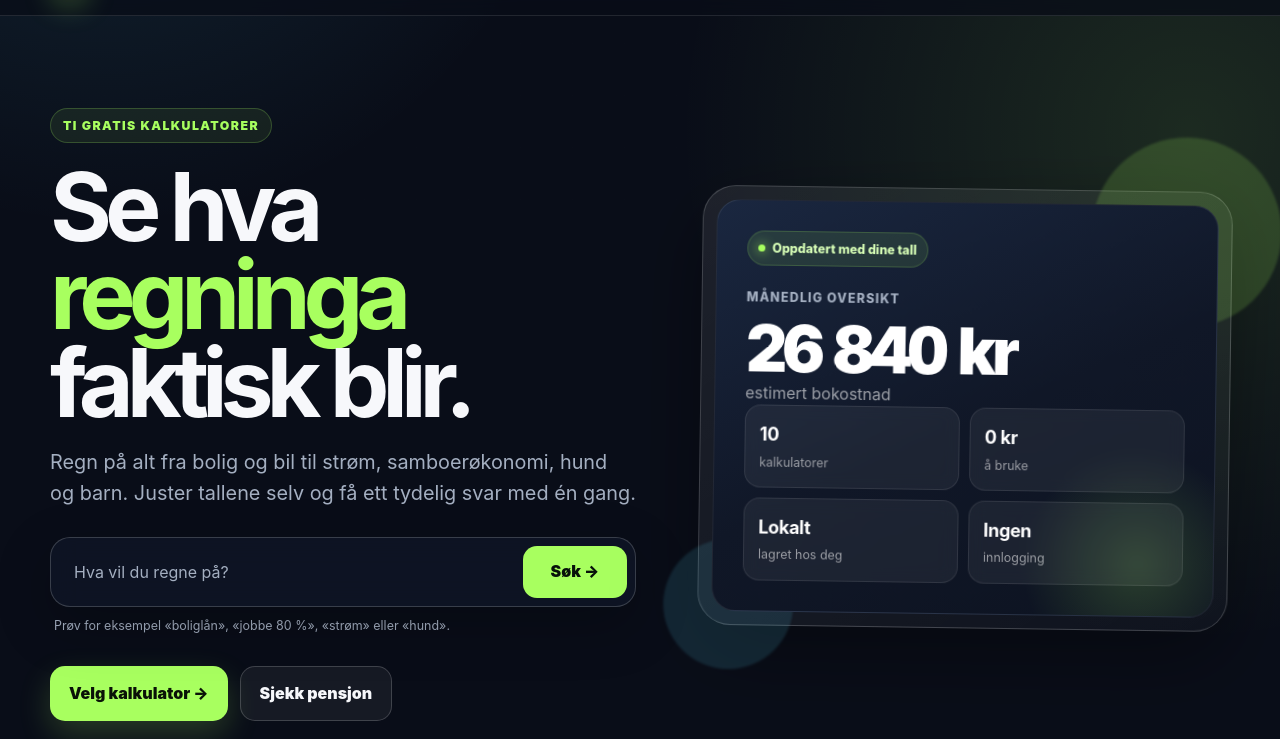
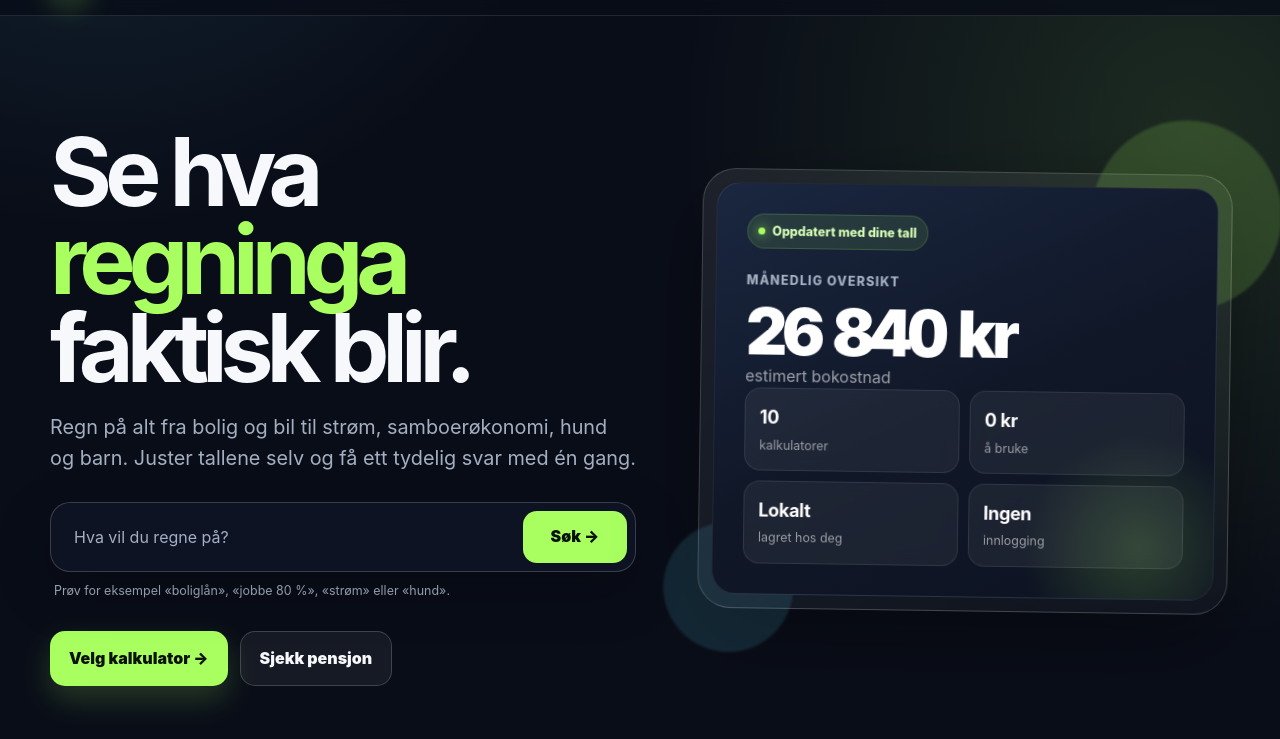
Before and after one commit to lokliydstudio/regninga, a plain HTML site: page index.html in a window 1280 px wide. Shown: the part 61-800 px from the top of the page. Drawn offline with Linux system fonts and the light colour scheme.

Commit message:
Update index.html

```diff
--- a/index.html
+++ b/index.html
@@ -40,7 +40,6 @@
 <section class="hero">
 <div class="container hero-grid">
 <div>
-<span class="eyebrow">Ti gratis kalkulatorer</span>
 <h1>Se hva <em>regninga</em> faktisk blir.</h1>
 <p>Regn på alt fra bolig og bil til strøm, samboerøkonomi, hund og barn. Juster tallene selv og få ett tydelig svar med én gang.</p>
 <form class="home-search" id="homeSearchForm" role="search">
```
